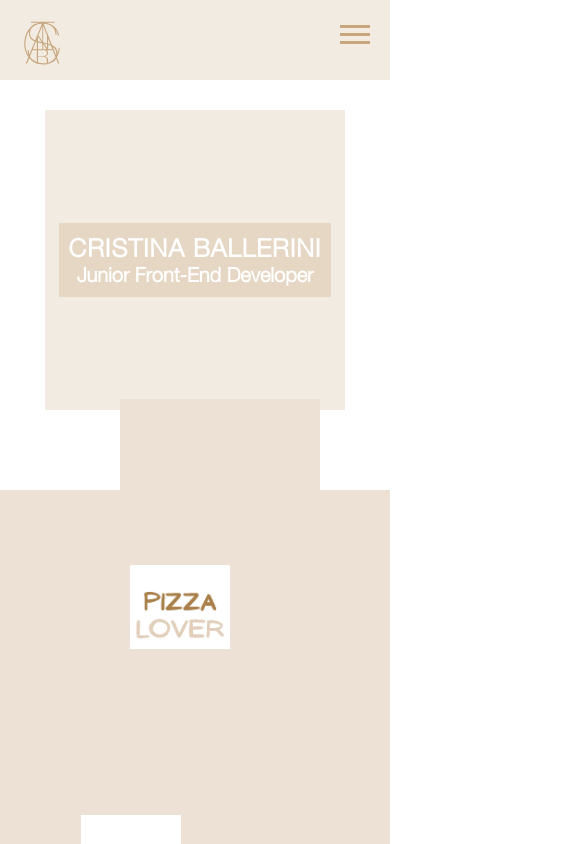
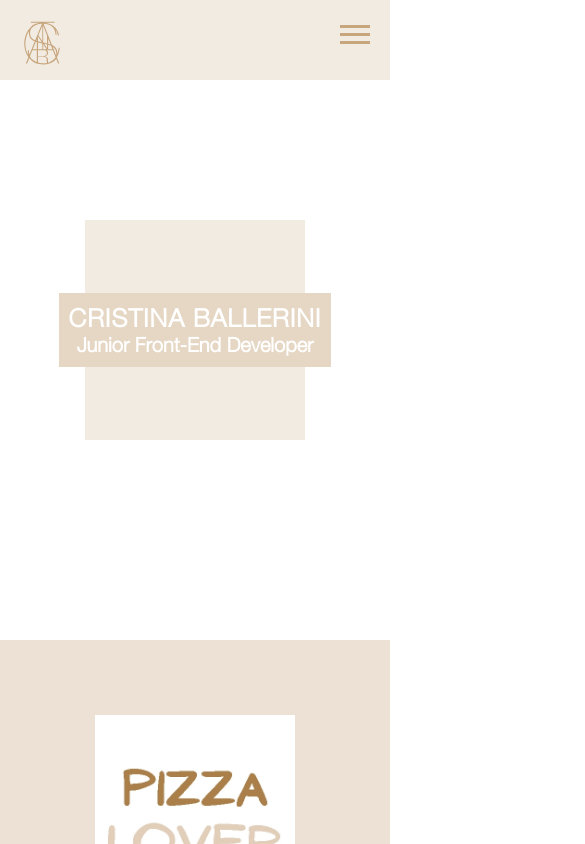
Before and after one commit to Criss-b/portfolio, a Vue app: page / in a window 390 px wide. Shown: the top 844 px of the page, 585 px wide, since content can reach past the window. Built offline with nearby package versions, Linux system fonts and the light colour scheme.

Commit message:
modifiche responsive

```diff
--- a/src/components/projects.vue
+++ b/src/components/projects.vue
@@ -44,7 +44,10 @@ export default {
         if (element) {
           const coord = element.getBoundingClientRect();
           const positionProject = coord.top + window.scrollY;
-          if (window.scrollY >= positionProject - halfInnerHeight) {
+          if (
+            window.scrollY >= positionProject - halfInnerHeight &&
+            window.innerWidth >= 768
+          ) {
             this.isAppear[project.id] = true;
           }
         }
@@ -78,6 +81,7 @@ export default {
   justify-content: flex-start;
   align-items: center;
   width: 100%;
+  position: relative;
 }
 .project:nth-child(even) .item {
   flex-direction: row-reverse;
@@ -133,6 +137,7 @@ img:hover {
   position: relative;
   display: flex;
   padding: 0 40px;
+  z-index: 99;
 }
 .description {
   position: relative;
@@ -154,48 +159,87 @@ img:hover {
   justify-content: right;
   text-align: right;
 }
+@media screen and (max-width: 1080px) {
+  .card,
+  .card a {
+    width: 380px;
+    height: 380px;
+  }
+  img {
+    width: 380px;
+    height: 380px;
+  }
+}
 @media screen and (max-width: 768px) {
-  .card {
-    width: 350px;
-    height: 350px;
+  .card,
+  .card a {
+    width: 200px;
+    height: 200px;
   }
   img {
     width: 200px;
     height: 200px;
-    margin: 0 10px;
+  }
+  .project:nth-child(odd) .card {
+    left: -80px;
+  }
+  .project:nth-child(even) .card {
+    right: -80px;
   }
   .backgroundContent {
-    width: 250px;
-    height: 150px;
+    width: 300px;
+    height: 300px;
+  }
+  .project:nth-child(odd) .backgroundContent {
+    right: 50px;
+  }
+  .project:nth-child(even) .backgroundContent {
+    left: 50px;
+  }
+
+  .description.fromTop {
+    top: 120px;
+  }
+  .description {
+    font-size: 15px;
   }
 }
-@media only screen and (max-width: 426px) {
-  .project {
+@media screen and (max-width: 426px) {
+  .item {
     flex-direction: column;
-    padding: 0;
-    margin: 0;
-  }
-
-  .project:nth-child(odd),
-  .project:nth-child(even) {
     justify-content: center;
   }
-  .card {
-    width: 200px;
-    height: 200px;
+  .project:nth-child(odd) .item {
+    flex-direction: column;
   }
-  img {
-    width: 100px;
-    height: 100px;
-    margin: 0 10px;
+  .project:nth-child(even) .item {
+    flex-direction: column;
+  }
+  .project:nth-child(odd) .card {
+    left: 0px;
+  }
+  .project:nth-child(even) .card {
+    right: 0px;
   }
   .backgroundContent {
-    padding: 0 10px;
-    width: 150px;
-    height: 150px;
+    height: 100px;
+    flex-direction: column;
+    justify-content: flex-end;
+    align-items: center;
+  }
+  .project:nth-child(odd) .backgroundContent {
+    right: 0px;
+    top: -50px;
+  }
+  .project:nth-child(even) .backgroundContent {
+    justify-content: flex-end;
+    left: 0px;
+    top: -50px;
   }
   .description {
     font-size: 12px;
+    opacity: 1;
+    padding-bottom: 10px;
   }
   .media-content {
     padding: 0;
--- a/src/views/cvPage.vue
+++ b/src/views/cvPage.vue
@@ -142,7 +142,7 @@ export default {
   z-index: 2;
   position: relative;
   bottom: 75px;
-  left: 10px;
+  left: 30px;
   font-weight: 300;
 }
 .colorCv {
@@ -166,7 +166,7 @@ export default {
 .title-h2 {
   font-size: 65px;
   font-weight: 300;
-  margin-left: 10px;
+  margin-left: 30px;
 }
 .colorTitle {
   display: flex;
--- a/src/views/indexPage.vue
+++ b/src/views/indexPage.vue
@@ -157,19 +157,18 @@ export default {
   }
 }
 @media screen and (max-width: 768px) {
-  .headerContainer {
-    display: flex;
-    flex-direction: column;
-    justify-content: space-around;
-    width: 100%;
-    height: 300px;
-    margin: 30px 0;
-  }
-  .desc {
-    display: flex;
-    flex-direction: column;
-    justify-content: center;
-    align-items: center;
+  .headerBackground {
+    background: repeating-linear-gradient(
+      90deg,
+      #ffffff 0px,
+      #ffffff 242px,
+      #f2ebe2 242px,
+      #f2ebe2 526px,
+      #ffffff 526px,
+      #ffffff 768px
+    );
+    width: 768px;
+    height: 284px;
   }
   .desc h1 {
     font-size: 40px;
@@ -182,6 +181,19 @@ export default {
   }
 }
 @media screen and (max-width: 426px) {
+  .headerBackground {
+    background: repeating-linear-gradient(
+      90deg,
+      #ffffff 0px,
+      #ffffff 50px,
+      #f2ebe2 50px,
+      #f2ebe2 270px,
+      #ffffff 270px,
+      #ffffff 320px
+    );
+    width: 320px;
+    height: 220px;
+  }
   .desc h1 {
     font-size: 25px;
   }
```
